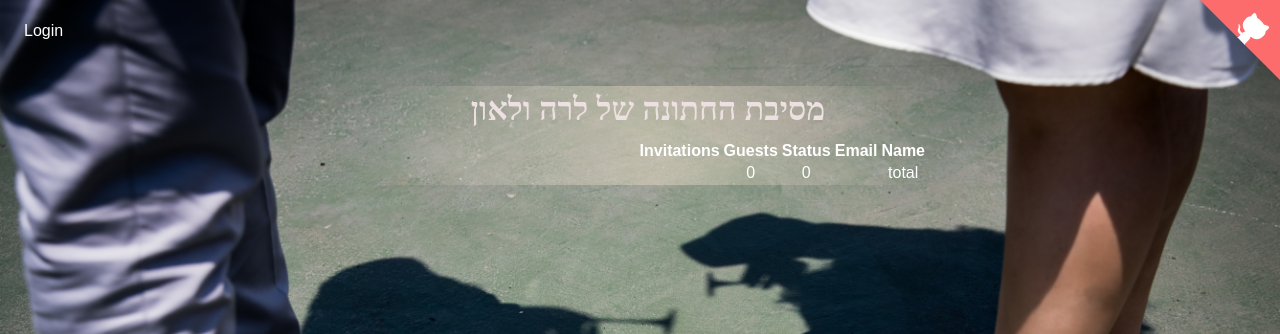
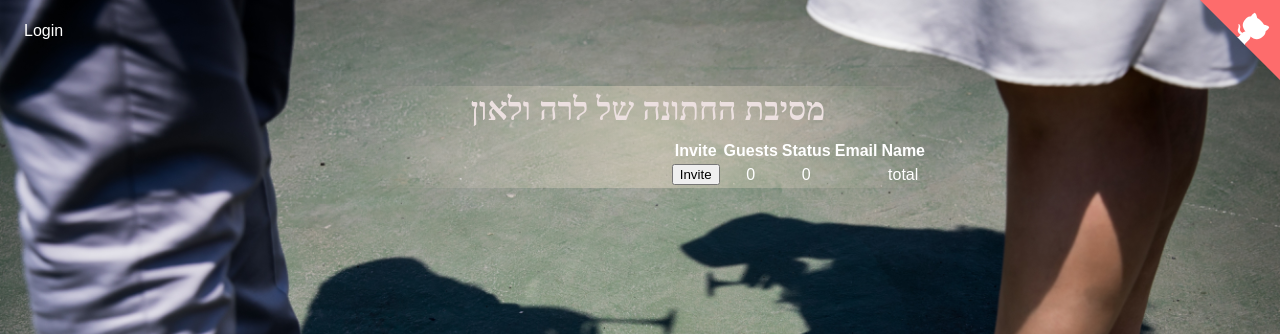
Before and after one commit to leonprou/inviter, a Flask app: page /invitations/ in a window 1280 px wide. Shown: the top 334 px of the page. Run offline with Flask 2, Linux system fonts and the light colour scheme; data that the repository does not hold is empty; parts of the project's set-up code (start-up, migrations or seed data) failed here and were passed over.

Commit message:
feature invite selected

```diff
--- a/app/invitation/templates/show_all.html
+++ b/app/invitation/templates/show_all.html
@@ -1,6 +1,7 @@
 {% extends "layout.html" %}
 
 {% block content %}
+<form action="{{url_for('invitation.invite')}}" method="post">
 	<table>
 		<thead>
 			<tr>
@@ -8,7 +9,7 @@
 				<th>Email</th>
 				<th>Status</th>
 				<th>Guests</th>
-			<th>Invitations</th>
+				<th>Invite</th>
 			</tr>
 		</thead>
 		<tbody>
@@ -18,6 +19,7 @@
 					<th>{{invitation.user.email}}</td>
 					<td>{{invitation.status}}</td>
 					<td>{{invitation.number_of_guests}}</td>
+					<td><input onclick="event.stopPropagation()" type="checkbox" name="{{invitation.user.email}}" value=true></td>
 			</tr>
 			{% endfor %}
 		</tbody>
@@ -27,8 +29,10 @@
 				<td></td>
 				<td>{{total_guests}}</td>
 				<td>{{total_replied_invitations}}</td>
+				<td><input type="submit" value="Invite"></td>
 			</tr>
 		</tfoot>
 	</table>
+</form>
 {% endblock %}
 ~
--- a/app/invitation/views.py
+++ b/app/invitation/views.py
@@ -53,10 +53,15 @@ def show_all():
 
 
 
-@blueprint.route('/invite')
+@blueprint.route('/invite', methods=['GET', 'POST'])
 @admin_permission.require()
 def invite():
-    invitations = Invitation.query.filter_by(status=None).all()
+    if request.method == 'GET':
+        invitations = Invitation.query.filter_by(status=None).all()
+    else:
+        emails = list(request.form.keys())
+        users = User.query.filter(User.email.in_(emails)).all()
+        invitations = [u.invitation for u in users]
     for invitation in invitations:
         send_login_instructions(invitation.user)
     return render_template('success.html')
```
Lines whose indentation alone changed are shown as unchanged.
